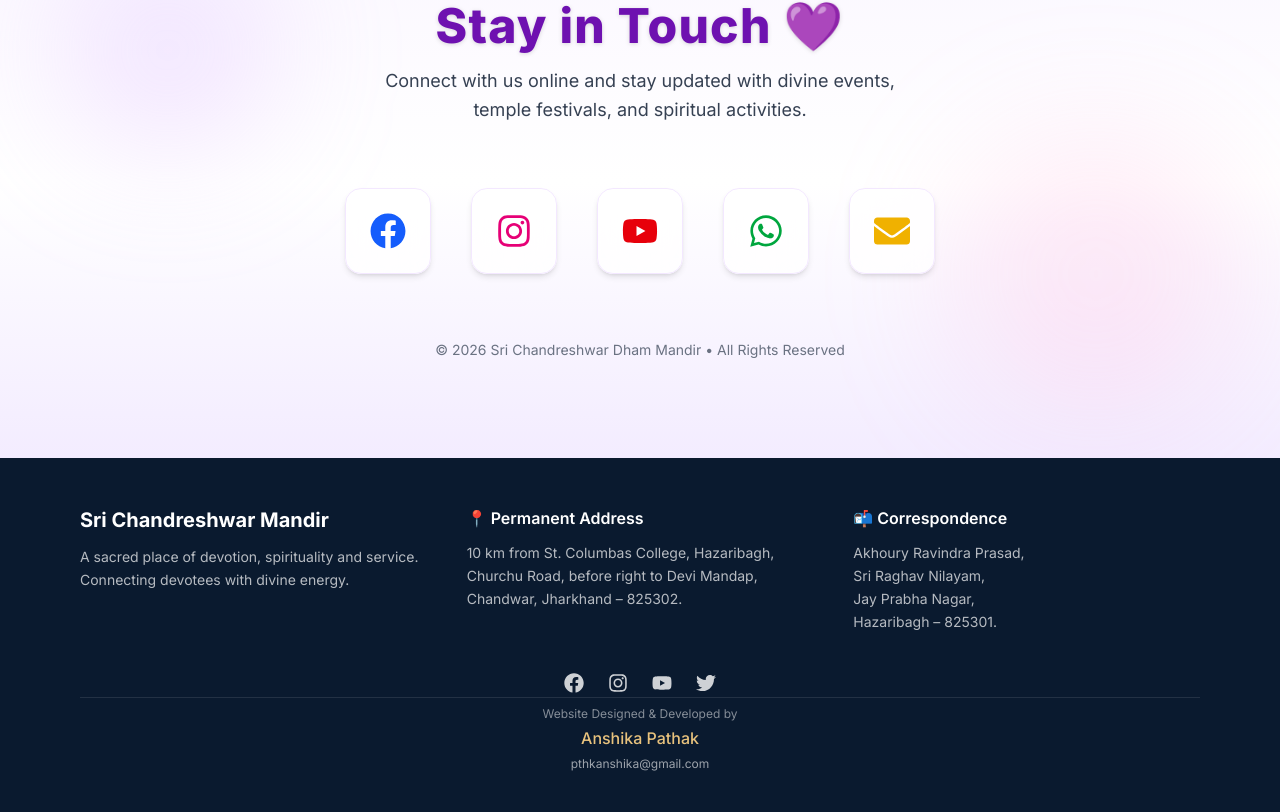
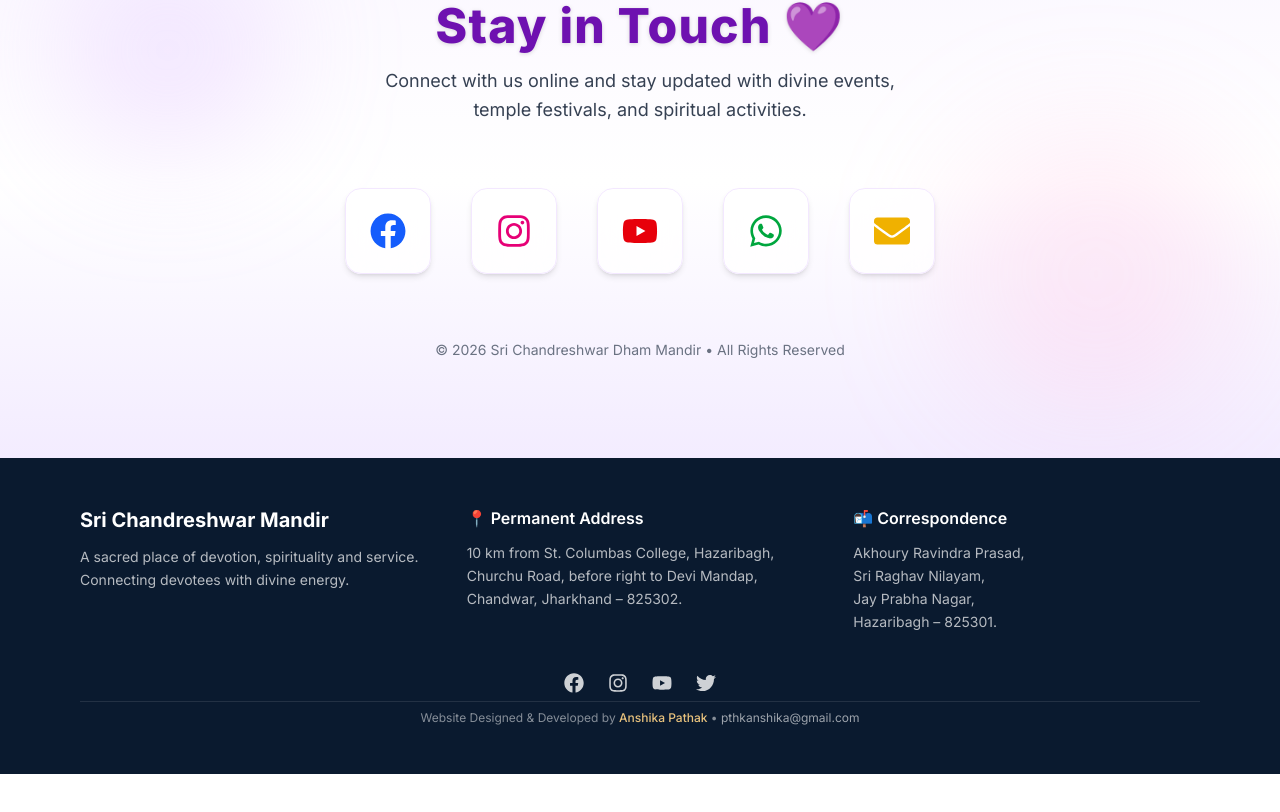
Before and after one commit to PathakAnshika/ShivTempleWebsite, a Next.js app: page / in a window 1280 px wide. Shown: the part 6446-7258 px from the top of the page. After the commit the page ends 7220 px from the top, so only its background shows below. Built offline with nearby package versions, Linux system fonts and the light colour scheme.

Commit message:
Upgrade Next.js to fix security vulnerability

```diff
--- a/app/components/TempleFooter.jsx
+++ b/app/components/TempleFooter.jsx
@@ -62,22 +62,21 @@ export function TempleFooter() {
         {/* Divider */}
 
 
-       <div className="border-t border-white/10 mt-1 pt-2 text-center">
+      <div className="border-t border-white/10 mt-2 pt-2 text-center">
 
   <p className="text-xs text-white/50">
-    Website Designed & Developed by
+    Website Designed & Developed by{" "}
+    <span className="text-[#e8c27d] font-medium">
+      Anshika Pathak
+    </span>
+    {" • "}
+    <a
+      href="mailto:pthkanshika@gmail.com"
+      className="text-white/60 hover:text-[#e8c27d] transition"
+    >
+      pthkanshika@gmail.com
+    </a>
   </p>
-
-  <h4 className="text-[#e8c27d] font-medium mt-1">
-    Anshika Pathak
-  </h4>
-
-  <a
-    href="mailto:pthkanshika@gmail.com"
-    className="text-xs text-white/60 hover:text-[#e8c27d] transition"
-  >
-    pthkanshika@gmail.com
-  </a>
 
 </div>
 </div>
```
